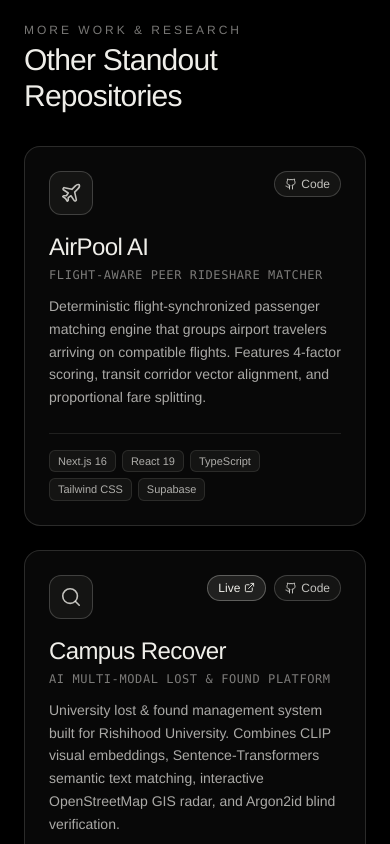
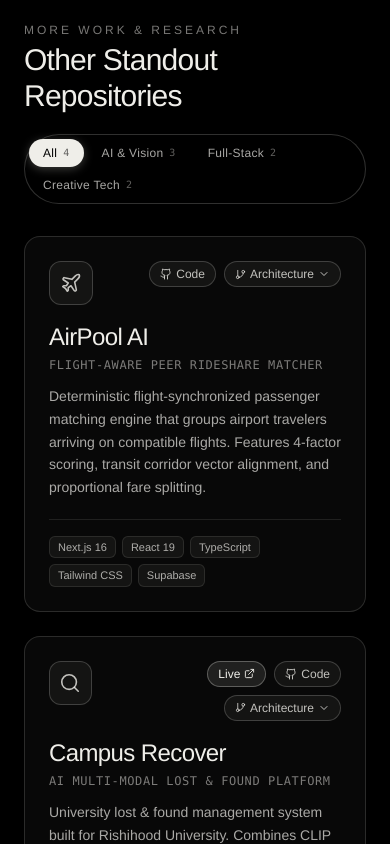
Before and after one commit to oreoviru/portfolio, a React (Vite) app: page /projects in a window 390 px wide. Shown: the part 2060-2904 px from the top of the page. Built offline with nearby package versions, Linux system fonts and the light colour scheme.

Commit message:
Add category filter pills and expandable architecture previews to projects page

```diff
--- a/src/Projects.tsx
+++ b/src/Projects.tsx
@@ -15,19 +15,38 @@ import {
   CheckCircle2,
   Lock,
   Music,
+  ChevronDown,
+  GitBranch,
+  ArrowRight,
 } from 'lucide-react'
 
 const BG_IMAGE =
   'https://images.higgs.ai/?default=1&output=webp&url=https%3A%2F%2Fd8j0ntlcm91z4.cloudfront.net%2Fuser_38xzZboKViGWJOttwIXH07lWA1P%2Fhf_20260729_022513_486985a2-ac8c-4278-91a8-071dcd9fcaff.png&w=1280&q=85'
 
+type ProjectCategory = 'All' | 'AI & Vision' | 'Full-Stack' | 'Creative Tech'
+
+const PROJECT_CATEGORIES: ProjectCategory[] = [
+  'All',
+  'AI & Vision',
+  'Full-Stack',
+  'Creative Tech',
+]
+
+interface ProjectArchitecture {
+  flow: string[]
+  highlights: string[]
+}
+
 interface OtherProject {
   title: string
   subtitle: string
   description: string
+  categories: Exclude<ProjectCategory, 'All'>[]
   tags: string[]
   githubUrl: string
   liveUrl?: string
   icon: typeof Plane
+  architecture: ProjectArchitecture
 }
 
 const OTHER_PROJECTS: OtherProject[] = [
@@ -36,37 +55,93 @@ const OTHER_PROJECTS: OtherProject[] = [
     subtitle: 'Flight-Aware Peer Rideshare Matcher',
     description:
       'Deterministic flight-synchronized passenger matching engine that groups airport travelers arriving on compatible flights. Features 4-factor scoring, transit corridor vector alignment, and proportional fare splitting.',
+    categories: ['Full-Stack'],
     tags: ['Next.js 16', 'React 19', 'TypeScript', 'Tailwind CSS', 'Supabase'],
     githubUrl: 'https://github.com/oreoviru/airpool-ai',
     icon: Plane,
+    architecture: {
+      flow: [
+        'Flight Arrival Sync',
+        '4-Factor Scoring',
+        'Corridor Vector Match',
+        'Proportional Fare Split',
+      ],
+      highlights: [
+        'Deterministic flight-window grouping for airport pickups',
+        'Vector route alignment to minimize passenger detours',
+        'Real-time rideshare state backed by Supabase',
+      ],
+    },
   },
   {
     title: 'Campus Recover',
     subtitle: 'AI Multi-Modal Lost & Found Platform',
     description:
       'University lost & found management system built for Rishihood University. Combines CLIP visual embeddings, Sentence-Transformers semantic text matching, interactive OpenStreetMap GIS radar, and Argon2id blind verification.',
+    categories: ['AI & Vision', 'Full-Stack'],
     tags: ['FastAPI', 'PyTorch', 'CLIP ViT-B/32', 'React 19', 'Leaflet', '85 Tests'],
     githubUrl: 'https://github.com/oreoviru/Campus-Recover',
     liveUrl: 'https://frontend-ecru-gamma-87.vercel.app',
     icon: Search,
+    architecture: {
+      flow: [
+        'Image & Text Ingest',
+        'CLIP + Text Embeddings',
+        'OpenStreetMap GIS Radar',
+        'Argon2id Blind Claim',
+      ],
+      highlights: [
+        'Cross-modal visual and semantic similarity search',
+        'Privacy-preserving ownership verification using Argon2id',
+        'Verified backend test suite with 85 automated checks',
+      ],
+    },
   },
   {
     title: 'PuzzleCam',
     subtitle: 'Gesture-Controlled Photobooth & 3x3 Puzzle',
     description:
       'Zero-install browser photobooth. Captures photos using hands as a physical frame, converts snapshots into an interactive 3x3 puzzle solved via pinch gestures, and exports downloadable photo strips.',
+    categories: ['AI & Vision', 'Creative Tech'],
     tags: ['JavaScript (ES6+)', 'MediaPipe Hands', 'HTML5 Canvas', 'WebCam API'],
     githubUrl: 'https://github.com/oreoviru/PuzzleCam',
     icon: Camera,
+    architecture: {
+      flow: [
+        'WebCam Stream',
+        'MediaPipe Hand Frame',
+        'Canvas 3x3 Tile Slice',
+        'Pinch-Gesture Solver',
+      ],
+      highlights: [
+        '100% browser-native computer vision with zero installation',
+        'Hand-framed snapshot capture and real-time tile swapping',
+        'Exports ready-to-save composite photo strips',
+      ],
+    },
   },
   {
     title: 'RetroLens',
     subtitle: 'Gesture-Driven Computer Vision FX Engine',
     description:
       'Real-time hand-tracked visual portal featuring 11 live shaders (Thermal, Glitch, Neon Canny Edge, Rainbow Wave). Users scale the portal with spread hands, pinch to cycle filters, and toggle 2D/3D wireframe mesh modes.',
+    categories: ['AI & Vision', 'Creative Tech'],
     tags: ['Python', 'OpenCV', 'MediaPipe', 'NumPy'],
     githubUrl: 'https://github.com/oreoviru/Retrolens',
     icon: Layers,
+    architecture: {
+      flow: [
+        'OpenCV Frame Capture',
+        'MediaPipe Hand Scale',
+        '11 Live FX Shaders',
+        '2D / 3D Mesh Portal',
+      ],
+      highlights: [
+        'Pinch-to-cycle shaders including Thermal, Glitch & Canny Edge',
+        'Dynamic portal scaling mapped directly to hand spread distance',
+        'Switchable 2D plane and 3D wireframe mesh rendering',
+      ],
+    },
   },
 ]
 
@@ -146,7 +221,18 @@ const NEURO_MODES: Record<NeuroMode, ModeData> = {
 
 export default function Projects() {
   const [activeMode, setActiveMode] = useState<NeuroMode>('coding')
+  const [selectedCategory, setSelectedCategory] = useState<ProjectCategory>('All')
+  const [expandedArch, setExpandedArch] = useState<Record<string, boolean>>({})
   const currentMode = NEURO_MODES[activeMode]
+
+  const filteredProjects =
+    selectedCategory === 'All'
+      ? OTHER_PROJECTS
+      : OTHER_PROJECTS.filter((project) => project.categories.includes(selectedCategory))
+
+  const toggleArchitecture = (title: string) => {
+    setExpandedArch((prev) => ({ ...prev, [title]: !prev[title] }))
+  }
 
   return (
     <main className="relative min-h-[100dvh] w-full bg-black selection:bg-cream selection:text-black">
@@ -363,7 +449,8 @@ export default function Projects() {
         {/* OTHER STANDOUT REPOSITORIES                                         */}
         {/* ═══════════════════════════════════════════════════════════════════ */}
         <div>
-          <div className="mb-8">
+          <div className="mb-8 flex flex-col md:flex-row md:items-end justify-between gap-5">
+            <div>
               <p className="font-hn text-xs uppercase tracking-[0.25em] text-cream/50 mb-1">
                 More Work &amp; Research
               </p>
@@ -372,9 +459,50 @@ export default function Projects() {
               </h2>
             </div>
 
+            {/* Glass Category Filter Pills */}
+            <div
+              role="tablist"
+              aria-label="Filter projects by category"
+              className="inline-flex flex-wrap items-center gap-1 rounded-full border border-cream/20 bg-black/60 p-1 backdrop-blur-xl self-start md:self-auto"
+            >
+              {PROJECT_CATEGORIES.map((category) => {
+                const isActive = selectedCategory === category
+                const count =
+                  category === 'All'
+                    ? OTHER_PROJECTS.length
+                    : OTHER_PROJECTS.filter((p) => p.categories.includes(category)).length
+
+                return (
+                  <button
+                    key={category}
+                    role="tab"
+                    aria-selected={isActive}
+                    onClick={() => setSelectedCategory(category)}
+                    className={`rounded-full px-3.5 py-1.5 text-xs font-hn tracking-wide transition-all duration-300 flex items-center gap-1.5 ${
+                      isActive
+                        ? 'bg-cream text-black font-medium shadow-[0_2px_10px_rgba(239,238,233,0.25)]'
+                        : 'text-cream/70 hover:text-cream hover:bg-white/[0.08]'
+                    }`}
+                  >
+                    <span>{category}</span>
+                    <span
+                      className={`text-[10px] font-mono ${
+                        isActive ? 'text-black/60' : 'text-cream/40'
+                      }`}
+                    >
+                      {count}
+                    </span>
+                  </button>
+                )
+              })}
+            </div>
+          </div>
+
           <div className="grid grid-cols-1 md:grid-cols-2 gap-6">
-            {OTHER_PROJECTS.map((project) => {
+            {filteredProjects.map((project) => {
               const Icon = project.icon
+              const isArchOpen = Boolean(expandedArch[project.title])
+
               return (
                 <div
                   key={project.title}
@@ -386,7 +514,7 @@ export default function Projects() {
                       <div className="flex h-11 w-11 items-center justify-center rounded-xl border border-cream/20 bg-cream/5 text-cream/80 group-hover:scale-110 group-hover:border-cream/50 group-hover:bg-cream/15 group-hover:text-cream transition-all duration-300">
                         <Icon size={22} strokeWidth={1.75} />
                       </div>
-                      <div className="flex items-center gap-2">
+                      <div className="flex flex-wrap items-center justify-end gap-2">
                         {project.liveUrl && (
                           <a
                             href={project.liveUrl}
@@ -409,6 +537,25 @@ export default function Projects() {
                           <Github size={12} />
                           <span>Code</span>
                         </a>
+                        <button
+                          type="button"
+                          onClick={() => toggleArchitecture(project.title)}
+                          aria-expanded={isArchOpen}
+                          className={`flex items-center gap-1 rounded-full border px-2.5 py-1 text-xs font-hn transition-all duration-200 ${
+                            isArchOpen
+                              ? 'border-cream bg-cream text-black font-medium'
+                              : 'border-cream/20 bg-cream/5 text-cream/80 hover:text-cream hover:border-cream/50'
+                          }`}
+                        >
+                          <GitBranch size={11} />
+                          <span>Architecture</span>
+                          <ChevronDown
+                            size={12}
+                            className={`transition-transform duration-300 ${
+                              isArchOpen ? 'rotate-180' : ''
+                            }`}
+                          />
+                        </button>
                       </div>
                     </div>
 
@@ -421,9 +568,42 @@ export default function Projects() {
                     </p>
 
                     {/* Description */}
-                    <p className="font-hn text-sm text-cream/70 leading-relaxed font-light mb-6">
+                    <p className="font-hn text-sm text-cream/70 leading-relaxed font-light mb-5">
                       {project.description}
                     </p>
+
+                    {/* Expandable Architecture Preview */}
+                    {isArchOpen && (
+                      <div className="mb-5 rounded-xl border border-cream/15 bg-black/65 p-4 space-y-3 anim-fade-in">
+                        <p className="font-mono text-[10px] uppercase tracking-[0.2em] text-cream/45">
+                          System Pipeline
+                        </p>
+                        <div className="flex flex-wrap items-center gap-1.5 text-[11px] font-mono">
+                          {project.architecture.flow.map((step, index) => (
+                            <div key={step} className="flex items-center gap-1.5">
+                              <span className="rounded-md border border-cream/20 bg-white/[0.04] px-2 py-1 text-cream/90">
+                                {step}
+                              </span>
+                              {index < project.architecture.flow.length - 1 && (
+                                <ArrowRight size={11} className="text-cream/40 shrink-0" />
+                              )}
+                            </div>
+                          ))}
+                        </div>
+
+                        <ul className="space-y-1.5 pt-2 border-t border-cream/10">
+                          {project.architecture.highlights.map((item) => (
+                            <li
+                              key={item}
+                              className="flex items-start gap-2 font-hn text-xs text-cream/75 font-light leading-relaxed"
+                            >
+                              <span className="mt-1.5 h-1 w-1 rounded-full bg-cream/60 shrink-0" />
+                              <span>{item}</span>
+                            </li>
+                          ))}
+                        </ul>
+                      </div>
+                    )}
                   </div>
 
                   {/* Tech stack tags */}
```
Lines whose indentation alone changed are shown as unchanged.
